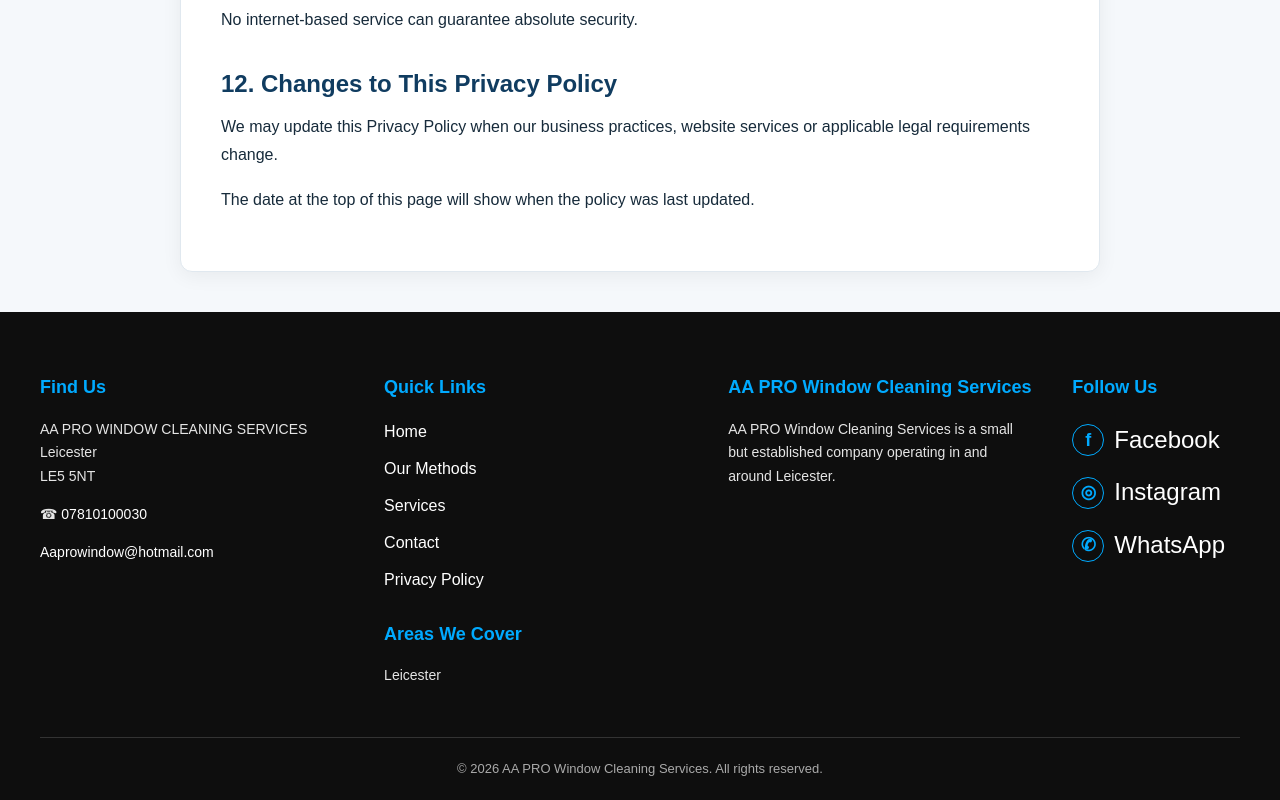
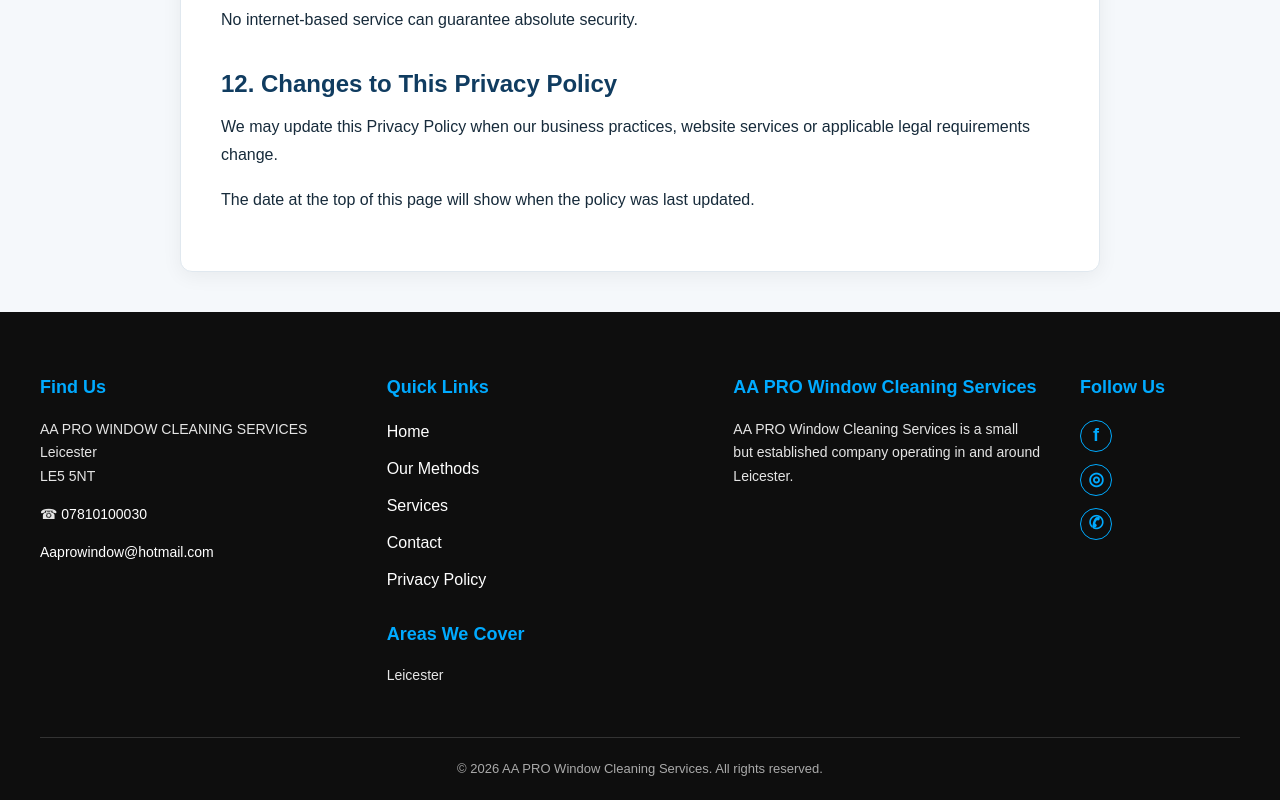
Before and after one commit to hindboussaa/AApro, a plain HTML site: page privacy.html in a window 1280 px wide. Shown: the part 4498-5298 px from the top of the page. Drawn offline with Linux system fonts and the light colour scheme.

Commit message:
Update privacy.html

```diff
--- a/privacy.html
+++ b/privacy.html
@@ -1057,7 +1057,6 @@ footer {
         >
           <span class="social-icon"
                 aria-hidden="true">f</span>
-          Facebook
         </a>
 
         <a
@@ -1068,7 +1067,6 @@ footer {
         >
           <span class="social-icon"
                 aria-hidden="true">◎</span>
-          Instagram
         </a>
 
         <a
@@ -1079,7 +1077,6 @@ footer {
         >
           <span class="social-icon"
                 aria-hidden="true">✆</span>
-          WhatsApp
         </a>
       </div>
 
```
